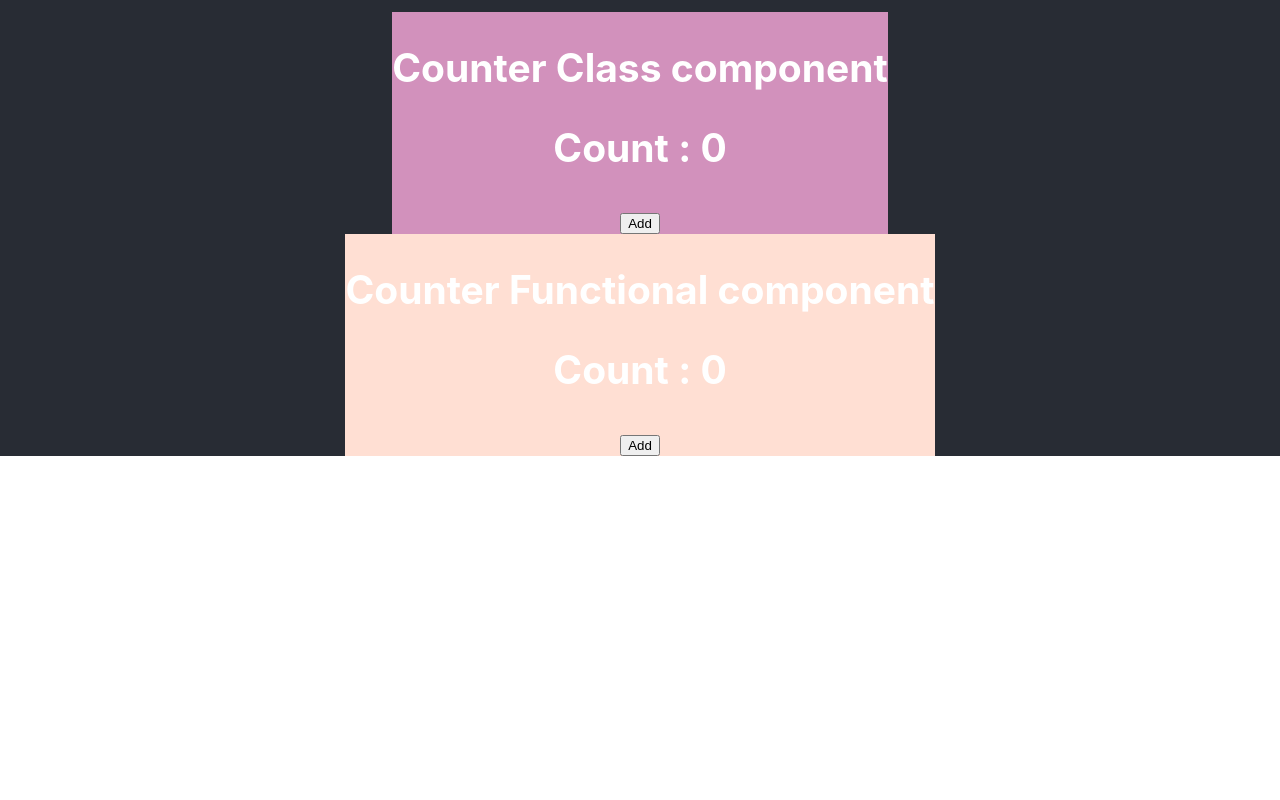
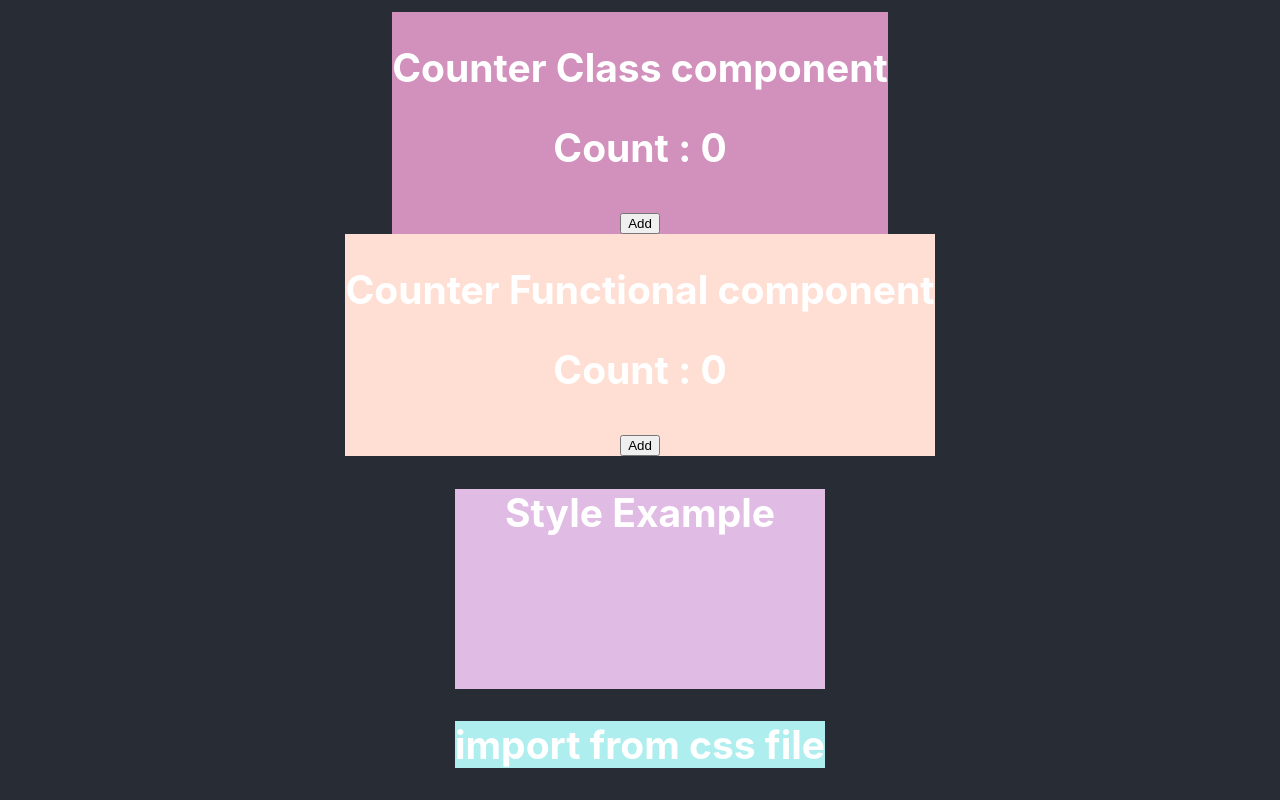
Before and after one commit to mesodiar/bello-react, a React (Create React App) app: page / in a window 1280 px wide. Shown: the part 391-1191 px from the top of the page. Before the commit the page ends 847 px from the top, so only its background shows below. Built offline with nearby package versions, Linux system fonts and the light colour scheme.

Commit message:
:art: Try css inline and class style :koala:

```diff
--- a/src/App.js
+++ b/src/App.js
@@ -3,6 +3,7 @@ import logo from './logo.svg';
 import './App.css';
 import CounterClassComponent from './CounterClassComponent'
 import CounterFunctionalComponent from './CounterFunctionComponent';
+import Ex1style from './components/ex1_style'
 
 function App() {
   return (
@@ -15,6 +16,7 @@ function App() {
 
         <CounterClassComponent />
         <CounterFunctionalComponent />
+        <Ex1style />
       </header>
     </div>
   );
--- /dev/null
+++ b/src/components/ex1_style.js
@@ -0,0 +1,21 @@
+import React from "react";
+import "./styles.css";
+
+export default function ex1_style() {
+  const styles = {
+    container: { backgroundColor: "#E0BBE4", height: 200 },
+  };
+
+  return (
+    <div>
+      {/* inline style */}
+      <div style={styles.container}>
+        <h2>Style Example</h2>
+      </div>
+      {/* class style */}
+      <div className="root">
+        <h2>import from css file</h2>
+      </div>
+    </div>
+  );
+}
--- /dev/null
+++ b/src/components/styles.css
@@ -0,0 +1,3 @@
+.root {
+    background-color: paleturquoise;
+}
```
